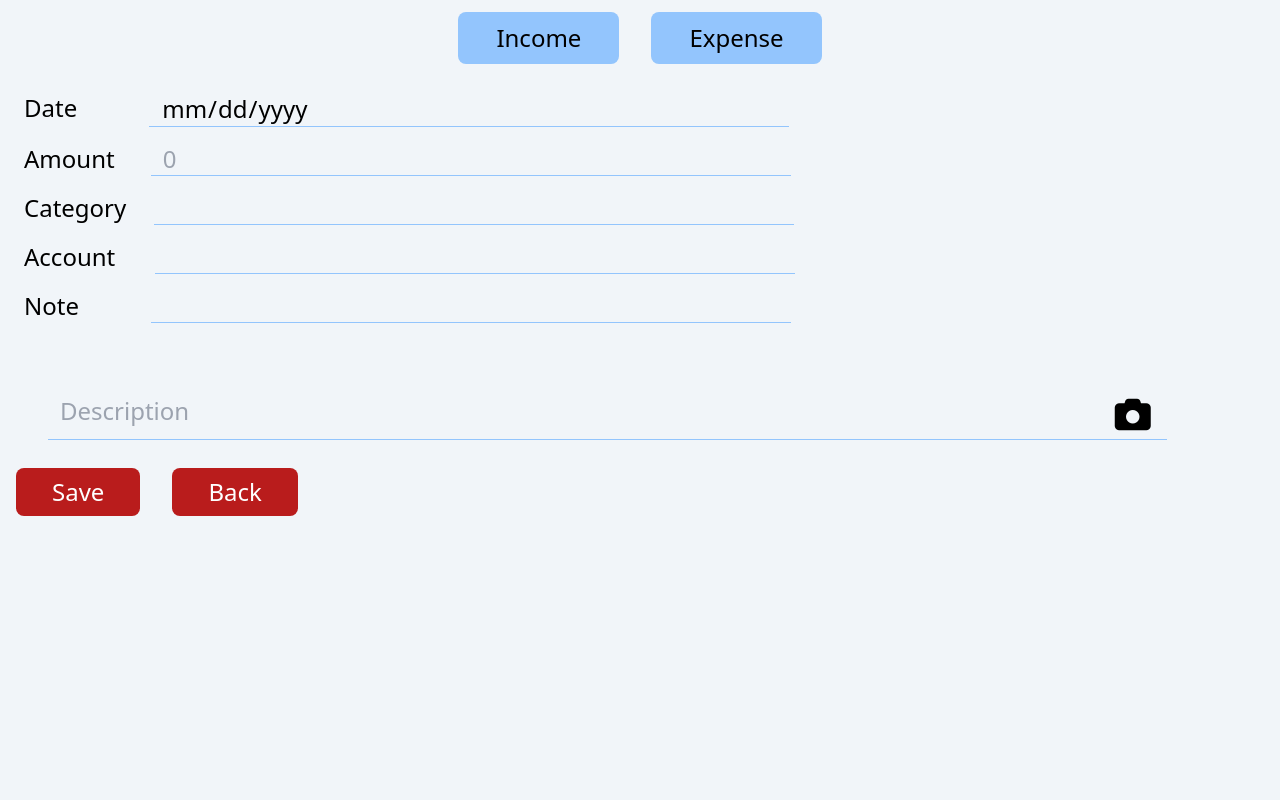
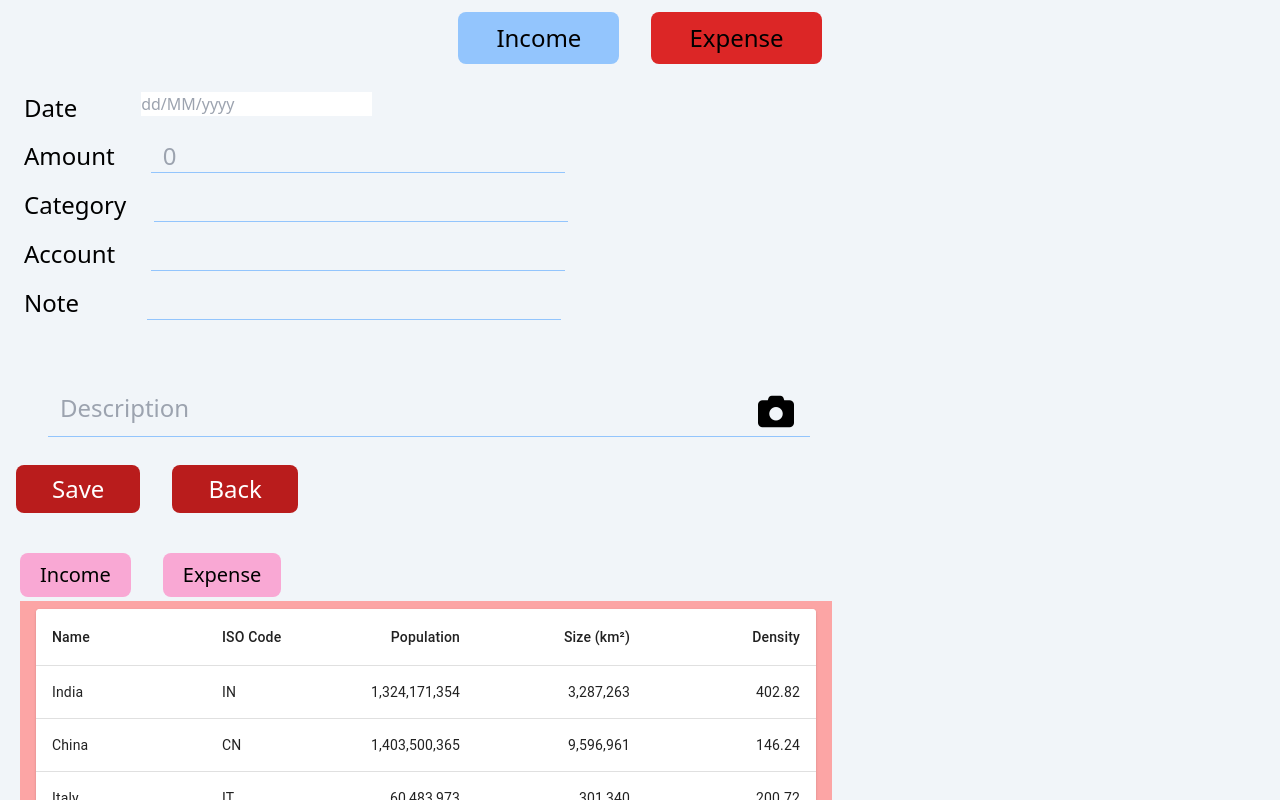
Before and after one commit to learncodebuild/EMS, a React (Vite) app: page /header in a window 1280 px wide. Both pictures are taken after typing "Sample" into the empty fields and a click on the button "Save". Shown: the top 800 px of the page. Built offline with nearby package versions, Linux system fonts and the light colour scheme.

Commit message:
feature commit

```diff
--- a/src/components/Category.jsx
+++ b/src/components/Category.jsx
@@ -7,8 +7,6 @@ const Category = ({setCatItem,setIsCat,categoryData,setCategoryData,isIncome,cat
     const [isEdit, setIsEdit] = useState(false)
     const [editItem, setEditItem] = useState('')
 
-  // console.log(categoryData);
-  categoryData.map((item)=>console.log(item))
   return (
     <>
       <div className='w-[45%] bg-slate-200 h-full pb-8 pt-2 px-4 rounded-lg border-2 border-blue-200'>
@@ -17,7 +15,6 @@ const Category = ({setCatItem,setIsCat,categoryData,setCategoryData,isIncome,cat
       <Edit
           setIsEdit={setIsEdit}
         />
-
         {isEdit && (
         <EditMenu
           setIsEdit={setIsEdit}
--- a/src/components/Content.jsx
+++ b/src/components/Content.jsx
@@ -1,34 +1,38 @@
 import React, { useEffect } from 'react'
-import { useState } from 'react'
+import { useState, useContext } from 'react'
 import DatePicker from 'react-datepicker'
 import 'react-datepicker/dist/react-datepicker.css'
 import Category from './Category'
 import { useNavigate } from 'react-router-dom';
-
+import { SavedContext } from './SavedContext'
+import Tabsec from './Tabsec'
 
 const Content = ({ setIsAcc, setIsCat, catItem, accItem, setCatItem, setAccItem, isIncome }) => {
 
+  const [dataArr, setDataArr] = useContext(SavedContext)
   const [date, setDate] = useState('');
-  const [amount, setAmount] = useState(null);
+  const [amount, setAmount] = useState();
   const [category, setCategory] = useState('');
   const [account, setAccount] = useState('');
   const [note, setNote] = useState('');
   const [desc, setDesc] = useState('');
-  const [incomeSave, setIncomeSave] = useState('')
-  const [expenseSave, setExpenseSave] = useState('')
+  const [incomeSave, setIncomeSave] = useState([])
+  const [expenseSave, setExpenseSave] = useState([])
+  const [saved, setSaved] = useState(false)
 
   const handleSave = () => {
     const newSave = { date, amount, category, account, note, desc };
     if (isIncome) {
       setIncomeSave([...incomeSave, newSave]);
+      setDataArr(incomeSave);
     }
 
     else {
       setExpenseSave([...expenseSave, newSave]);
-
+      setDataArr(expenseSave);
     }
-      console.log(isIncome);
-
+    // console.log(isIncome);
+    setSaved(true);
     setDate('');
     setAmount('');
     setCategory('');
@@ -40,6 +44,12 @@ const Content = ({ setIsAcc, setIsCat, catItem, accItem, setCatItem, setAccItem,
 
   }
 
+  useEffect(() => {
+    setDataArr(expenseSave);
+    console.log(expenseSave);
+  }, [expenseSave])
+
+
   const navigate = useNavigate();
   const handleBackClick = (event) => {
     navigate(-1);
@@ -47,40 +57,41 @@ const Content = ({ setIsAcc, setIsCat, catItem, accItem, setCatItem, setAccItem,
   }
   return (
     <>
+      <div className="flex flex-col">
         <div className='flex flex-col w-full '>
           <div className='  mb-5  pb-7'>
 
-          <div className="flex  mt-4 mb-2 ">
-            <label className="text-2xl text-black mx-6">Date</label>
-            <input type="date" readOnly={true} value={date} className="mx-12 w-1/2 border-b border-blue-300 bg-transparent text-2xl px-3 outline-none" />
-            {/* <DatePicker selected={date} onChange={(date) => setDate(date)} dateFormat='dd/MM/yyyy' placeholderText='dd/MM/yyyy'>
+            <div className="ml-6 flex  mt-4 mb-2 ">
+              <label className="text-2xl text-black mr-16">Date</label>
+              {/* <input type="date" readOnly={true} value={date} className="mx-12 w-1/2 border-b border-blue-300 bg-transparent text-2xl px-3 outline-none" /> */}
+              <DatePicker selected={date} onChange={(date) => setDate(date)} dateFormat='dd/MM/yyyy' placeholderText='dd/MM/yyyy'>
 
-            </DatePicker> */}
+            </DatePicker>
             </div>
 
-          <div className="flex  mt-4 mb-2 ">
-            <label className="text-2xl text-black  mx-6">Amount</label>
+            <div className="ml-6 flex  mt-4 mb-2 ">
+              <label className="text-2xl text-black  mr-6">Amount</label>
               <input type="number" placeholder='0' value={amount} onChange={(e) => setAmount(e.target.value)} className="mx-3 w-1/2 border-b border-blue-300 bg-transparent text-2xl px-3 outline-none" />
             </div>
 
-          <div className='flex mt-4 mb-2'>
-            <label className="text-2xl text-black mx-6">Category</label>
+            <div className='ml-6 flex mt-4 mb-2'>
+              <label className="text-2xl text-black mr-4">Category</label>
               <input type="text" readOnly={true} value={catItem} onClick={() => {
                 setIsCat(p => p = !p);
                 setIsAcc(false);
-            }} className="mx-1 w-1/2 border-b border-blue-300 bg-transparent text-2xl px-3 outline-none" />
+              }} className="mx-3 w-1/2 border-b border-blue-300 bg-transparent text-2xl px-3 outline-none" />
             </div>
-          <div className='flex mt-4 mb-2'>
-            <label className="text-2xl text-black mx-6">Account</label>
+            <div className='ml-6 flex mt-4 mb-2'>
+              <label className="text-2xl text-black mr-6">Account</label>
               <input type="text" readOnly={true} value={accItem} onClick={() => {
                 setIsAcc(q => q = !q);
                 setIsCat(false)
-            }} className="mx-4 w-1/2 border-b border-blue-300 bg-transparent text-2xl px-3 outline-none" />
+              }} className="mx-3 w-1/2 border-b border-blue-300 bg-transparent text-2xl px-3 outline-none" />
             </div>
 
-          <div className='flex mt-4 mb-2 '>
-            <label className="text-2xl text-black mx-6">Note</label>
-            <input type="text" value={note} onChange={(e) => setNote(e.target.value)} maxLength="50" className="mx-12 w-1/2 border-b border-blue-300 bg-transparent text-2xl px-3 outline-none " />
+            <div className='ml-6 flex mt-4 mb-2 '>
+              <label className="text-2xl text-black mr-14">Note</label>
+              <input type="text" value={note} onChange={(e) => setNote(e.target.value)} maxLength="50" className="mx-3 w-1/2 border-b border-blue-300 bg-transparent text-2xl px-3 outline-none " />
             </div>
 
           </div>
@@ -98,6 +109,12 @@ const Content = ({ setIsAcc, setIsCat, catItem, accItem, setCatItem, setAccItem,
             </div>
           </div>
           </div>
+          <div>
+          {saved && (
+          <Tabsec />
+          )}
+        </div>
+        </div>
     </>
   )
 }
--- a/src/components/Header.jsx
+++ b/src/components/Header.jsx
@@ -4,7 +4,7 @@ import Wrapper from './Wrapper'
 
 const Header = ({saved}) => {
 
-    const [isIncome, setIsIncome] = useState(null)
+    const [isIncome, setIsIncome] = useState(false)
     // const handleIncome=()=>{
     //     const incomee=saved.filter((save)=>save.category==='income')
     //     setIncome(incomee)
--- /dev/null
+++ b/src/components/SavedContext.jsx
@@ -0,0 +1,13 @@
+import React, {createContext,useState} from "react";
+
+export const SavedContext=createContext();
+
+export const SavedProvider=({children})=>{
+    const [dataArr,setDataArr]= useState([]);
+
+    return (
+        <SavedContext.Provider value={[dataArr,setDataArr]}>
+            {children}
+        </SavedContext.Provider>
+    );
+}
--- a/src/components/Tabsec.jsx
+++ b/src/components/Tabsec.jsx
@@ -1,15 +1,180 @@
 import React from 'react'
+import { useState } from 'react'
+import Paper from '@mui/material/Paper';
+import Table from '@mui/material/Table';
+import TableBody from '@mui/material/TableBody';
+import TableCell from '@mui/material/TableCell';
+import TableContainer from '@mui/material/TableContainer';
+import TableHead from '@mui/material/TableHead';
+import TablePagination from '@mui/material/TablePagination';
+import TableRow from '@mui/material/TableRow';
+import { SavedContext } from './SavedContext'
+
+
+
+
+const columns = [
+  { id: 'name', label: 'Name', minWidth: 170 },
+  { id: 'code', label: 'ISO\u00a0Code', minWidth: 100 },
+  {
+    id: 'population',
+    label: 'Population',
+    minWidth: 170,
+    align: 'right',
+    format: (value) => value.toLocaleString('en-US'),
+  },
+  {
+    id: 'size',
+    label: 'Size\u00a0(km\u00b2)',
+    minWidth: 170,
+    align: 'right',
+    format: (value) => value.toLocaleString('en-US'),
+  },
+  {
+    id: 'density',
+    label: 'Density',
+    minWidth: 170,
+    align: 'right',
+    format: (value) => value.toFixed(2),
+  },
+];
+
+function createData(name, code, population, size) {
+  const density = population / size;
+  return { name, code, population, size, density };
+}
+
+const rows = [
+  createData('India', 'IN', 1324171354, 3287263),
+  createData('China', 'CN', 1403500365, 9596961),
+  createData('Italy', 'IT', 60483973, 301340),
+  createData('United States', 'US', 327167434, 9833520),
+  createData('Canada', 'CA', 37602103, 9984670),
+  createData('Australia', 'AU', 25475400, 7692024),
+  createData('Germany', 'DE', 83019200, 357578),
+  createData('Ireland', 'IE', 4857000, 70273),
+  createData('Mexico', 'MX', 126577691, 1972550),
+  createData('Japan', 'JP', 126317000, 377973),
+  createData('France', 'FR', 67022000, 640679),
+  createData('United Kingdom', 'GB', 67545757, 242495),
+  createData('Russia', 'RU', 146793744, 17098246),
+  createData('Nigeria', 'NG', 200962417, 923768),
+  createData('Brazil', 'BR', 210147125, 8515767),
+];
+
 
 const Tabsec = (clickTab) => {
+
+  const [isIncome, setIsIncome] = useState(true);
+
+
+  const [page, setPage] = React.useState(0);
+  const [rowsPerPage, setRowsPerPage] = React.useState(10);
+
+  const handleChangePage = (event, newPage) => {
+    setPage(newPage);
+  };
+  function createData(name, code, population, size) {
+    const density = population / size;
+    return { name, code, population, size, density };
+  }
+
+  const rows = [
+    createData('India', 'IN', 1324171354, 3287263),
+    createData('China', 'CN', 1403500365, 9596961),
+    createData('Italy', 'IT', 60483973, 301340),
+    createData('United States', 'US', 327167434, 9833520),
+    createData('Canada', 'CA', 37602103, 9984670),
+    createData('Australia', 'AU', 25475400, 7692024),
+    createData('Germany', 'DE', 83019200, 357578),
+    createData('Ireland', 'IE', 4857000, 70273),
+    createData('Mexico', 'MX', 126577691, 1972550),
+    createData('Japan', 'JP', 126317000, 377973),
+    createData('France', 'FR', 67022000, 640679),
+    createData('United Kingdom', 'GB', 67545757, 242495),
+    createData('Russia', 'RU', 146793744, 17098246),
+    createData('Nigeria', 'NG', 200962417, 923768),
+    createData('Brazil', 'BR', 210147125, 8515767),
+  ];
+  const handleChangeRowsPerPage = (event) => {
+    setRowsPerPage(+event.target.value);
+    setPage(0);
+  };
+
+
+
+
+
+
+
   return (
     <>
 
-    {clickTab && (
-        <div className='text-black'>
-            Tab 2 Opened
+      {clickTab && (
+        <div className="flex flex-col mx-5">
+          <div className='flex flex-row mt-10 mb-1 gap-8 content-center'>
+            <button className="rounded-lg text-xl px-5 py-2 bg-pink-300" onClick={() => setIsIncome(true)}>Income</button>
+            <button className="rounded-lg text-xl px-5 py-2 bg-pink-300" onClick={() => setIsIncome(false)}>Expense</button>
+          </div>
+
+          <div className="bg-red-300 px-4 py-2">
+            {isIncome ? (
+              <Paper sx={{ width: '100%', overflow: 'hidden' }}>
+                <TableContainer sx={{ maxHeight: 440 }}>
+                  <Table stickyHeader aria-label="sticky table">
+                    <TableHead>
+                      <TableRow>
+                        {columns.map((column) => (
+                          <TableCell
+                            key={column.id}
+                            align={column.align}
+                            style={{ minWidth: column.minWidth }}
+                          >
+                            {column.label}
+                          </TableCell>
+                        ))}
+                      </TableRow>
+                    </TableHead>
+                    <TableBody>
+                      {rows
+                        .slice(page * rowsPerPage, page * rowsPerPage + rowsPerPage)
+                        .map((row) => {
+                          return (
+                            <TableRow hover role="checkbox" tabIndex={-1} key={row.code}>
+                              {columns.map((column) => {
+                                const value = row[column.id];
+                                return (
+                                  <TableCell key={column.id} align={column.align}>
+                                    {column.format && typeof value === 'number'
+                                      ? column.format(value)
+                                      : value}
+                                  </TableCell>
+                                );
+                              })}
+                            </TableRow>
+                          );
+                        })}
+                    </TableBody>
+                  </Table>
+                </TableContainer>
+                <TablePagination
+                  rowsPerPageOptions={[10, 25, 100]}
+                  component="div"
+                  count={rows.length}
+                  rowsPerPage={rowsPerPage}
+                  page={page}
+                  onPageChange={handleChangePage}
+                  onRowsPerPageChange={handleChangeRowsPerPage}
+                />
+              </Paper>
+              // <p>Lorem ipsum dolor sit amet consectetur adipisicing elit. Nisi, laudantium?</p>
+            ) : (
+              <p>heloedjndudjnjbk</p>
+            )}
+          </div>
         </div>
-    )
-}
+      )
+      }
     </>
   )
 }
```
Also changed, not shown: src/App.jsx (+3 -4 lines). Lines whose indentation alone changed are shown as unchanged.
